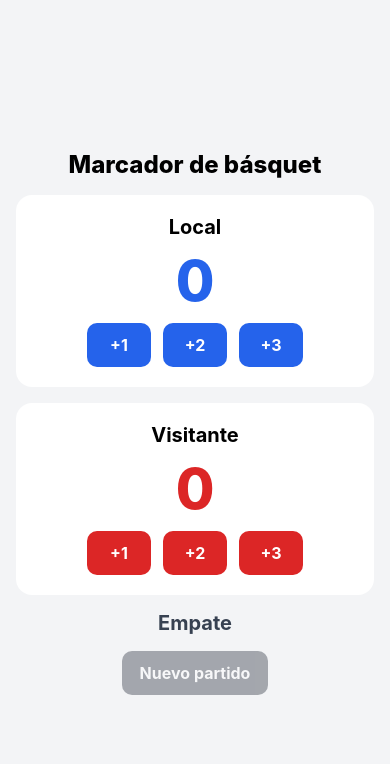
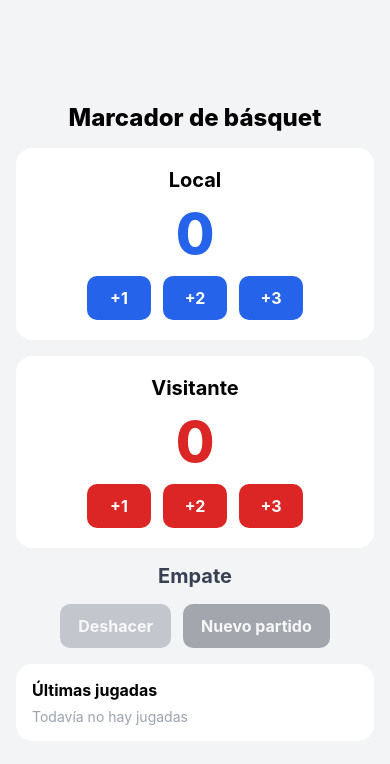
Before and after one commit to PabloArielLuna/marcador-basquet, a React Native app: screen / in a window 390 px wide. Shown: the top 764 px of the page. Built offline with nearby package versions, Linux system fonts and the light colour scheme.

Commit message:
Ejercicio 4 (opcional): últimas 5 jugadas y botón Deshacer

```diff
--- a/screens/MarcadorScreen.tsx
+++ b/screens/MarcadorScreen.tsx
@@ -1,17 +1,23 @@
 import { useState } from 'react';
-import { StyleSheet, Text, View } from 'react-native';
+import { ScrollView, StyleSheet, Text, View } from 'react-native';
 import BotonAccion from '../components/BotonAccion';
 import PanelEquipo from '../components/PanelEquipo';
 
 type Equipo = 'local' | 'visitante'; // sólo acepta uno de estos dos textos
 
+// Cada jugada se guarda como objeto (no como texto) para poder deshacerla.
+type Jugada = { equipo: Equipo; puntos: number };
+
+const NOMBRES: Record<Equipo, string> = { local: 'Local', visitante: 'Visitante' };
+
 export default function MarcadorScreen() {
   const [local, setLocal] = useState(0);
   const [visitante, setVisitante] = useState(0);
+  const [jugadas, setJugadas] = useState<Jugada[]>([]);
 
-  // Una sola función para los seis botones.
-  // Setter funcional: el nuevo puntaje depende del anterior.
-  const anotar = (equipo: Equipo, puntos: number) => {
+  // Función chica que sólo suma (o resta, con puntos negativos).
+  // La usan anotar y deshacer. Setter funcional: depende del valor anterior.
+  const sumar = (equipo: Equipo, puntos: number) => {
     if (equipo === 'local') {
       setLocal((prev) => prev + puntos);
     } else {
@@ -19,14 +25,28 @@ export default function MarcadorScreen() {
     }
   };
 
-  // Valor directo: el nuevo valor (0) no depende del anterior.
+  // Una sola función para los seis botones: suma y registra la jugada.
+  const anotar = (equipo: Equipo, puntos: number) => {
+    sumar(equipo, puntos);
+    setJugadas((prev) => [...prev, { equipo, puntos }]);
+  };
+
+  // Anula la última jugada: resta sus puntos y la saca de la lista.
+  const deshacer = () => {
+    const ultima = jugadas[jugadas.length - 1];
+    if (!ultima) return;
+    sumar(ultima.equipo, -ultima.puntos);
+    setJugadas(jugadas.slice(0, -1)); // array nuevo, sin el último elemento
+  };
+
+  // Valor directo: el nuevo valor no depende del anterior.
   const nuevoPartido = () => {
     setLocal(0);
     setVisitante(0);
+    setJugadas([]);
   };
 
-  // Estado derivado: se calcula en cada redibujado a partir de local y visitante.
-  // No hace falta ningún useState nuevo.
+  // Estado derivado: se calcula en cada redibujado, sin useState extra.
   const diferencia = Math.abs(local - visitante);
   const leyenda =
     local > visitante
@@ -35,12 +55,14 @@ export default function MarcadorScreen() {
         ? `Gana Visitante por ${diferencia}`
         : 'Empate';
   const marcadorEnCero = local === 0 && visitante === 0;
+  const sinJugadas = jugadas.length === 0;
+  const ultimasCinco = jugadas.slice(-5).reverse(); // la más reciente arriba
 
   return (
-    <View style={styles.contenedor}>
+    <ScrollView style={styles.fondo} contentContainerStyle={styles.contenedor}>
       <Text style={styles.titulo}>Marcador de básquet</Text>
 
-      {/* El padre pone su otra mitad: a qué equipo sumarle */}
+      {/* El padre pone su mitad: a qué equipo sumarle */}
       <PanelEquipo
         nombre="Local"
         puntos={local}
@@ -58,6 +80,13 @@ export default function MarcadorScreen() {
 
       <Text style={styles.leyenda}>{leyenda}</Text>
 
+      <View style={styles.acciones}>
+        <BotonAccion
+          titulo="Deshacer"
+          onPress={deshacer}
+          color="#6b7280"
+          disabled={sinJugadas}
+        />
         <BotonAccion
           titulo="Nuevo partido"
           onPress={nuevoPartido}
@@ -65,16 +94,34 @@ export default function MarcadorScreen() {
           disabled={marcadorEnCero}
         />
       </View>
+
+      <View style={styles.historial}>
+        <Text style={styles.subtitulo}>Últimas jugadas</Text>
+        {sinJugadas ? (
+          <Text style={styles.vacio}>Todavía no hay jugadas</Text>
+        ) : (
+          ultimasCinco.map((jugada, i) => (
+            <Text key={jugadas.length - i} style={styles.jugada}>
+              {NOMBRES[jugada.equipo]} +{jugada.puntos}
+            </Text>
+          ))
+        )}
+      </View>
+    </ScrollView>
   );
 }
 
 const styles = StyleSheet.create({
-  contenedor: {
+  fondo: {
     flex: 1,
     backgroundColor: '#f3f4f6',
+  },
+  contenedor: {
+    flexGrow: 1,
     alignItems: 'center',
     justifyContent: 'center',
-    padding: 16,
+    paddingHorizontal: 16,
+    paddingVertical: 48,
     gap: 16,
   },
   titulo: {
@@ -86,4 +133,29 @@ const styles = StyleSheet.create({
     fontWeight: '700',
     color: '#374151',
   },
+  acciones: {
+    flexDirection: 'row',
+    gap: 12,
+  },
+  historial: {
+    width: '100%',
+    maxWidth: 360,
+    backgroundColor: '#fff',
+    borderRadius: 16,
+    padding: 16,
+    gap: 4,
+  },
+  subtitulo: {
+    fontSize: 16,
+    fontWeight: '700',
+    marginBottom: 4,
+  },
+  jugada: {
+    fontSize: 16,
+    color: '#374151',
+  },
+  vacio: {
+    fontSize: 14,
+    color: '#9ca3af',
+  },
 });
```
Lines whose indentation alone changed are shown as unchanged.
